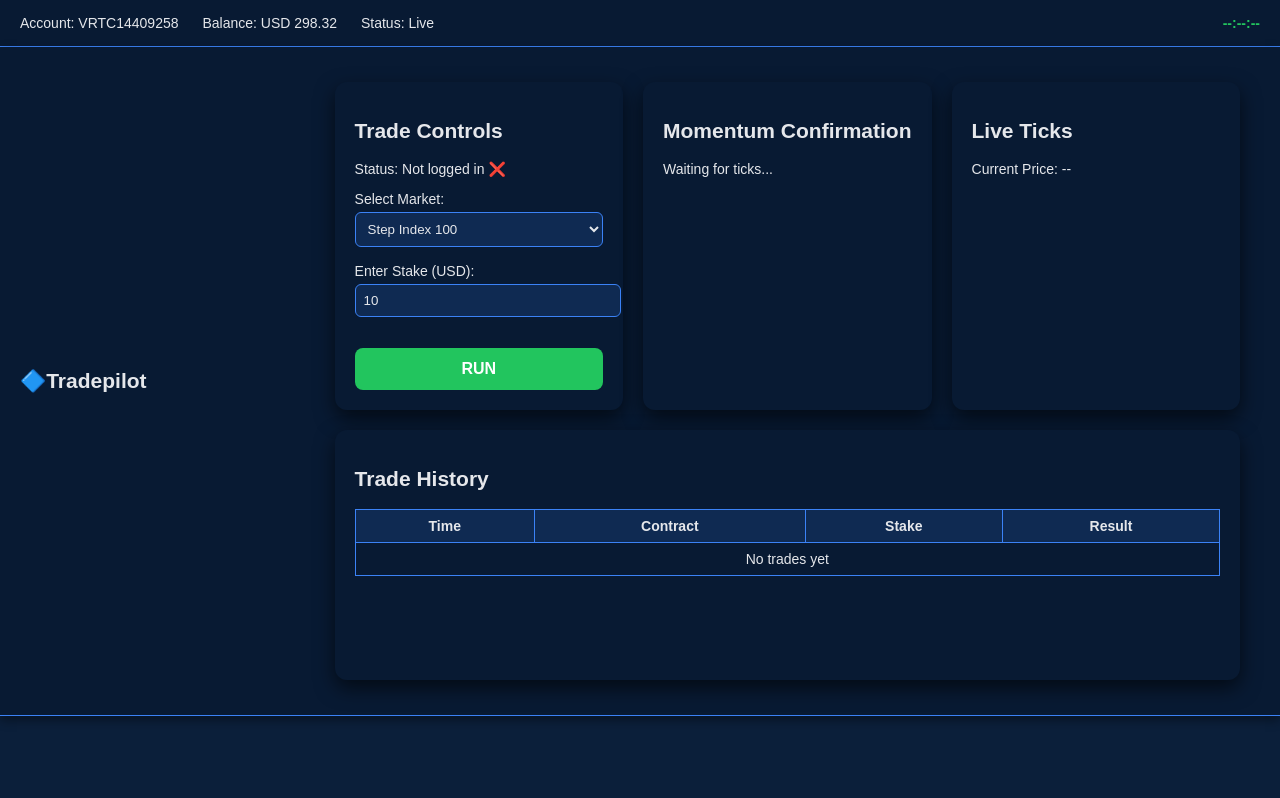
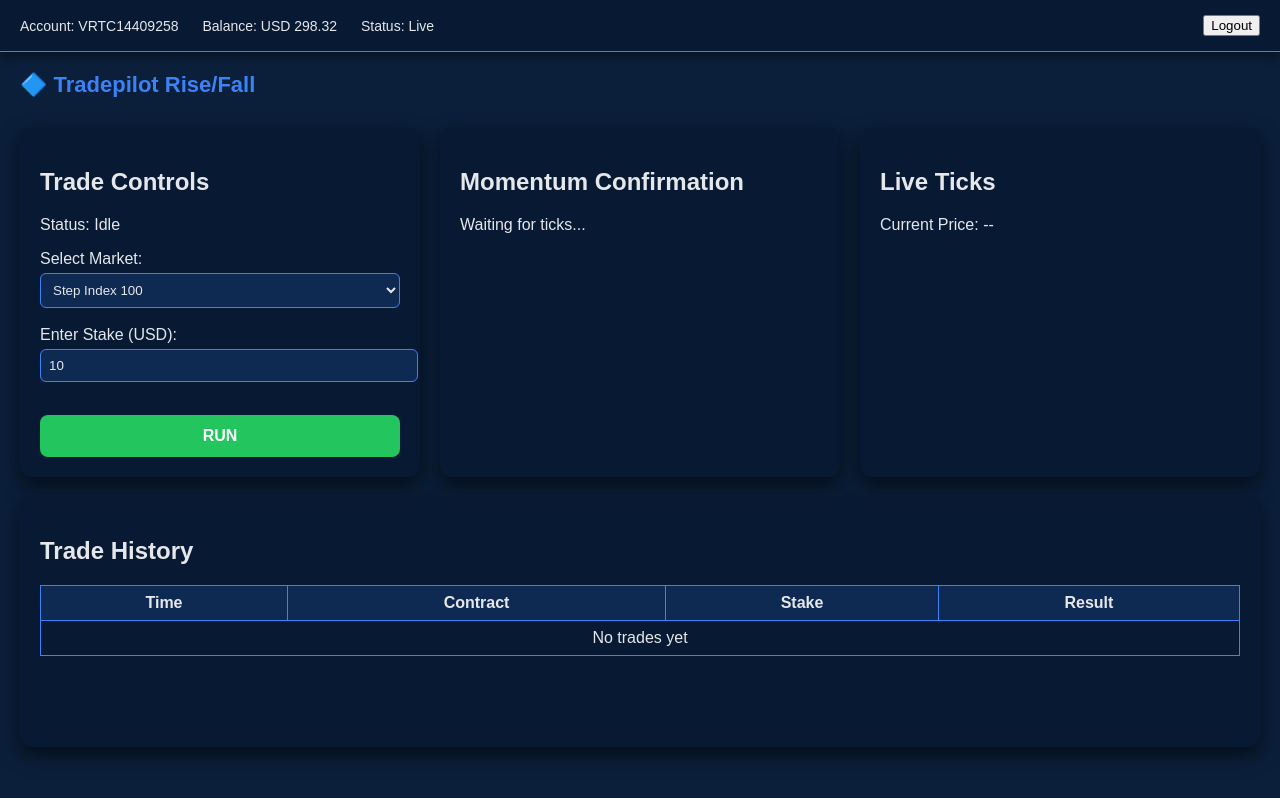
Before and after one commit to skilli-creator/Tradepilot, a plain HTML site: page fronted/pages/risefalldash.html in a window 1280 px wide. Drawn offline with Linux system fonts and the light colour scheme.

Commit message:
Update navigation links

```diff
--- a/fronted/pages/risefalldash.html
+++ b/fronted/pages/risefalldash.html
@@ -6,23 +6,26 @@
   <link rel="stylesheet" href="../styles/dashboard.css">
 </head>
 <body>
+
+  <!-- Top Bar -->
 <div class="topbar">
   <div class="account-info">
     <span id="accountId">Account: VRTC14409258</span>
     <span id="balance">Balance: USD 298.32</span>
     <span id="accountStatus">Status: Live</span>
   </div>
-  <div class="time-info">
-    <span id="currentTime">--:--:--</span>
+  <div class="logout">
+    <button id="logoutBtn">Logout</button>
   </div>
 </div>
-<div class="topbar">
 
-<div>
-<h2>🔷Tradepilot</h2>
   </div>
 
+  <!-- Dashboard Grid -->
   <div class="dashboard">
+
+    <!-- Dashboard Title -->
+    <h1 class="section-title">🔷 Tradepilot Rise/Fall</h1>
 
     <!-- Trade Controls -->
     <div class="panel controls">
@@ -73,12 +76,21 @@
 
   </div>
 
+  <!-- Scripts -->
   <script>
-// 1. Capture OAuth token from URL after login
+    // Update clock in top bar
+    function updateTime(){
+      const now = new Date();
+      const timeString = now.toLocaleTimeString('en-GB', { hour12: false });
+      document.getElementById("currentTime").innerText = timeString;
+    }
+    setInterval(updateTime, 1000);
+    updateTime();
+
+    // Capture OAuth token from URL (future use)
     const urlParams = new URLSearchParams(window.location.search);
     const token = urlParams.get("token");
 
-// 2. Store token for later API calls
     if(token){
       localStorage.setItem("derivToken", token);
       document.getElementById("tradeStatus").innerText = "Logged in to Deriv ✅";
@@ -86,7 +98,7 @@
       document.getElementById("tradeStatus").innerText = "Not logged in ❌";
     }
 
-// 3. Placeholder bot runner
+    // Placeholder bot runner
     function runBot(){
       let market = document.getElementById("market").value;
       let stake = document.getElementById("stake").value;
--- a/fronted/styles/dashboard.css
+++ b/fronted/styles/dashboard.css
@@ -15,16 +15,49 @@
   color: var(--text-light);
 }
 
-/* Layout grid */
+/* Top bar */
+.topbar {
+  display: flex;
+  justify-content: space-between;
+  align-items: center;
+  background: var(--panel-bg);
+  padding: 15px 20px;
+  border-bottom: 1px solid var(--accent-blue);
+  color: var(--text-light);
+  font-size: 14px;
+  box-shadow: 0 4px 10px rgba(0,0,0,0.4);
+}
+
+.account-info span {
+  margin-right: 20px;
+}
+
+.time-info {
+  font-weight: bold;
+  color: var(--accent-green);
+}
+
+/* Dashboard grid layout */
 .dashboard {
   display: grid;
   grid-template-areas:
+    "title title title"
     "controls momentum ticks"
     "history history history";
   grid-template-columns: 1fr 1fr 1fr;
-  grid-template-rows: auto 250px;
+  grid-template-rows: auto auto 250px;
   gap: 20px;
   padding: 20px;
+}
+
+/* Section title */
+.section-title {
+  grid-area: title;
+  font-size: 22px;
+  font-weight: bold;
+  color: var(--accent-blue);
+  margin: 0 0 10px 0;
+  text-align: left;
 }
 
 /* Floating panels */
@@ -54,7 +87,7 @@
   padding: 8px;
   margin-top: 5px;
   border-radius: 6px;
-  border: 1px solid #3b82f6; /* blue border */
+  border: 1px solid var(--accent-blue);
   background: #0f2a52;
   color: var(--text-light);
 }
@@ -86,7 +119,7 @@
 
 .history-table th,
 .history-table td {
-  border: 1px solid #3b82f6;
+  border: 1px solid var(--accent-blue);
   padding: 8px;
   text-align: center;
 }
@@ -104,10 +137,11 @@
   color: var(--accent-red);
 }
 
-/* Responsive */
+/* Responsive layout */
 @media (max-width: 900px) {
   .dashboard {
     grid-template-areas:
+      "title"
       "controls"
       "momentum"
       "ticks"
@@ -115,23 +149,3 @@
     grid-template-columns: 1fr;
   }
 }
-.topbar {
-  display: flex;
-  justify-content: space-between;
-  align-items: center;
-  background: #081a33;
-  padding: 15px 20px;
-  border-bottom: 1px solid #3b82f6;
-  color: var(--text-light);
-  font-size: 14px;
-  box-shadow: 0 4px 10px rgba(0,0,0,0.4);
-}
-
-.account-info span {
-  margin-right: 20px;
-}
-
-.time-info {
-  font-weight: bold;
-  color: #22c55e;
-}
```
Lines whose indentation alone changed are shown as unchanged.
